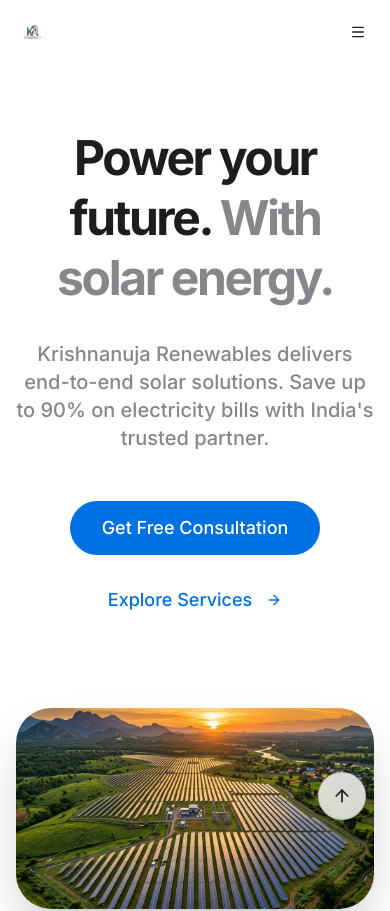
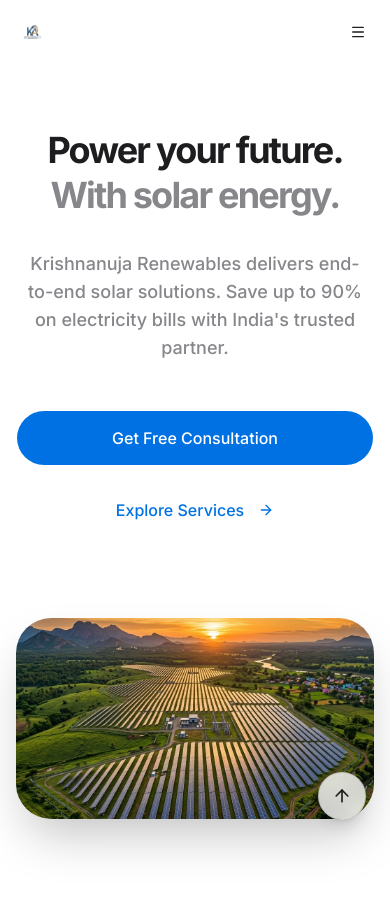
Before and after one commit to ArpitSolarShop/krishnanuja, a Next.js app: page / in a window 390 px wide. Shown: the top 911 px of the page. Built offline with nearby package versions, Linux system fonts and the light colour scheme.

Commit message:
style: optimize layout and typography for mobile responsiveness

```diff
--- a/components/ConversationalForm.tsx
+++ b/components/ConversationalForm.tsx
@@ -341,7 +341,7 @@ export default function ConversationalForm() {
       </header>
 
       {/* Main Content Area */}
-      <main className="flex-1 flex flex-col justify-center max-w-4xl w-full mx-auto px-6 md:px-12 py-10 z-10">
+      <main className="flex-1 flex flex-col justify-center max-w-4xl w-full mx-auto px-4 md:px-12 py-6 md:py-10 z-10">
 
         {/* Animated Question Container */}
         <div
@@ -363,10 +363,10 @@ export default function ConversationalForm() {
 
           {/* Question Prompts (Bilingual) */}
           <div className="mb-10">
-            <h2 className="text-3xl md:text-5xl lg:text-6xl font-bold tracking-tight text-foreground mb-4 leading-[1.2]">
+            <h2 className="text-2xl sm:text-3xl md:text-5xl lg:text-6xl font-bold tracking-tight text-foreground mb-4 leading-[1.2]">
               {parseString(currentQuestion.prompt.en, 'en')}
             </h2>
-            <h3 className="text-xl md:text-3xl font-medium tracking-tight text-muted-foreground leading-[1.3]">
+            <h3 className="text-lg sm:text-xl md:text-3xl font-medium tracking-tight text-muted-foreground leading-[1.3]">
               {parseString(currentQuestion.prompt.hi, 'hi')}
             </h3>
           </div>
--- a/components/HeroSection.tsx
+++ b/components/HeroSection.tsx
@@ -10,29 +10,29 @@ export default function HeroSection() {
     <section id="home" className="relative pt-32 pb-20 lg:pt-48 lg:pb-32 overflow-hidden flex flex-col items-center bg-background">
       <div className="relative z-10 max-w-5xl mx-auto px-4 sm:px-6 lg:px-8 text-center space-y-8">
 
-        <h1 className="text-5xl sm:text-6xl lg:text-7xl xl:text-8xl font-bold text-foreground tracking-tighter leading-tight">
+        <h1 className="text-4xl sm:text-5xl lg:text-7xl xl:text-8xl font-bold text-foreground tracking-tighter leading-tight">
           Power your future. <br className="hidden sm:block" />
           <span className="text-muted-foreground">With solar energy.</span>
         </h1>
 
-        <p className="text-xl sm:text-2xl text-muted-foreground max-w-2xl mx-auto font-medium">
+        <p className="text-lg sm:text-xl md:text-2xl text-muted-foreground max-w-2xl mx-auto font-medium px-2">
           Krishnanuja Renewables delivers end-to-end solar solutions. Save up to 90% on electricity bills with India&apos;s trusted partner.
         </p>
 
-        <div className="flex flex-col sm:flex-row justify-center items-center gap-4 pt-4">
-          <Link href="/quote">
+        <div className="flex flex-col sm:flex-row justify-center items-stretch sm:items-center gap-4 pt-4 w-full sm:w-auto">
+          <Link href="/quote" className="w-full sm:w-auto flex">
             <Button
               size="lg"
-              className="rounded-full bg-primary text-primary-foreground hover:bg-primary/90 text-lg px-8 py-6 h-14 transition-colors"
+              className="w-full sm:w-auto rounded-full bg-primary text-primary-foreground hover:bg-primary/90 text-base sm:text-lg px-8 py-6 h-14 transition-colors"
             >
               Get Free Consultation
             </Button>
           </Link>
-          <Link href="#services">
+          <Link href="#services" className="w-full sm:w-auto flex">
             <Button
               size="lg"
               variant="ghost"
-              className="rounded-full text-primary hover:bg-primary/10 text-lg px-8 py-6 h-14 group transition-colors"
+              className="w-full sm:w-auto rounded-full text-primary hover:bg-primary/10 text-base sm:text-lg px-8 py-6 h-14 group transition-colors"
             >
               Explore Services
               <ArrowRight className="w-5 h-5 ml-2 transition-transform group-hover:translate-x-1" />
```
